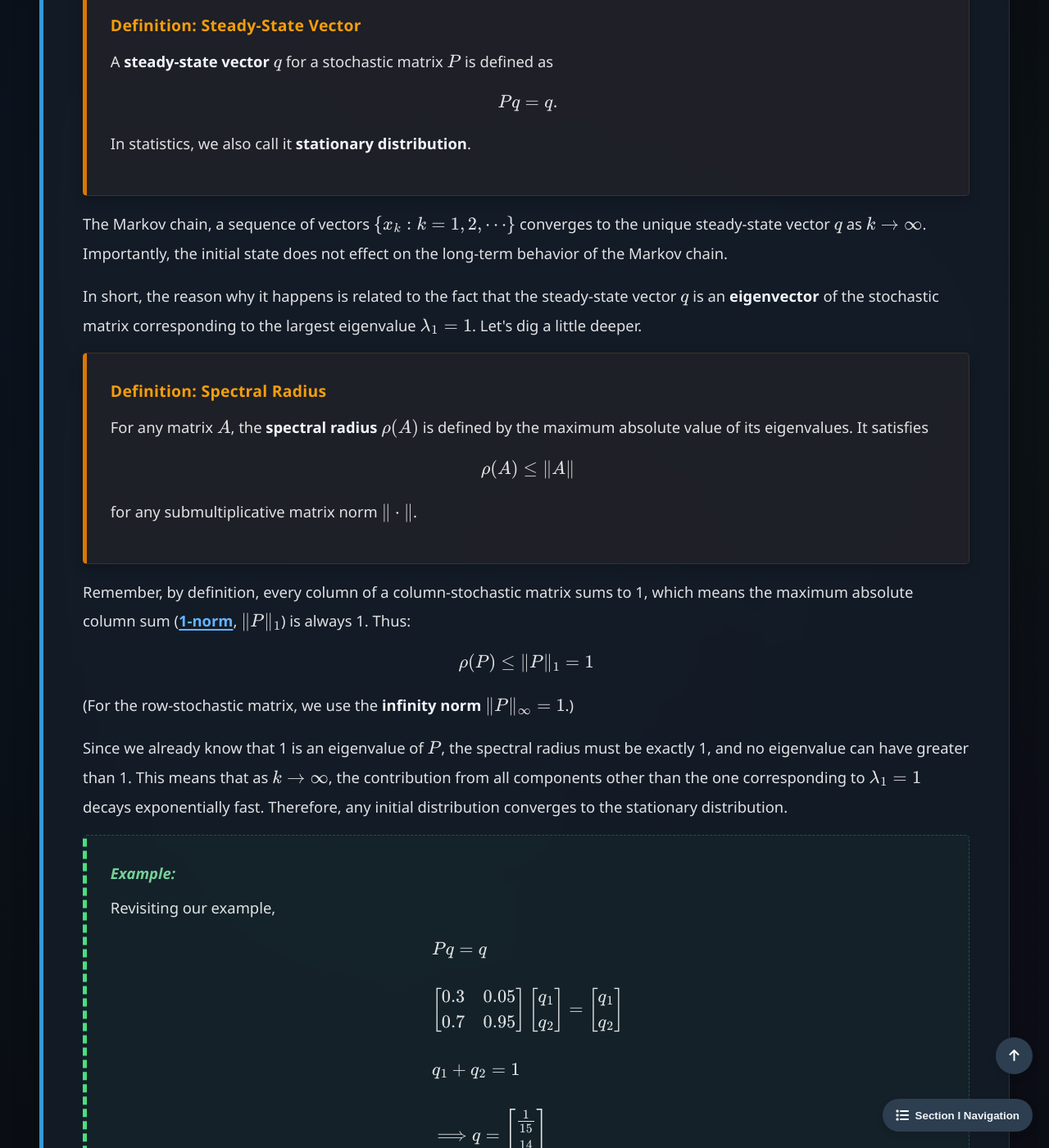
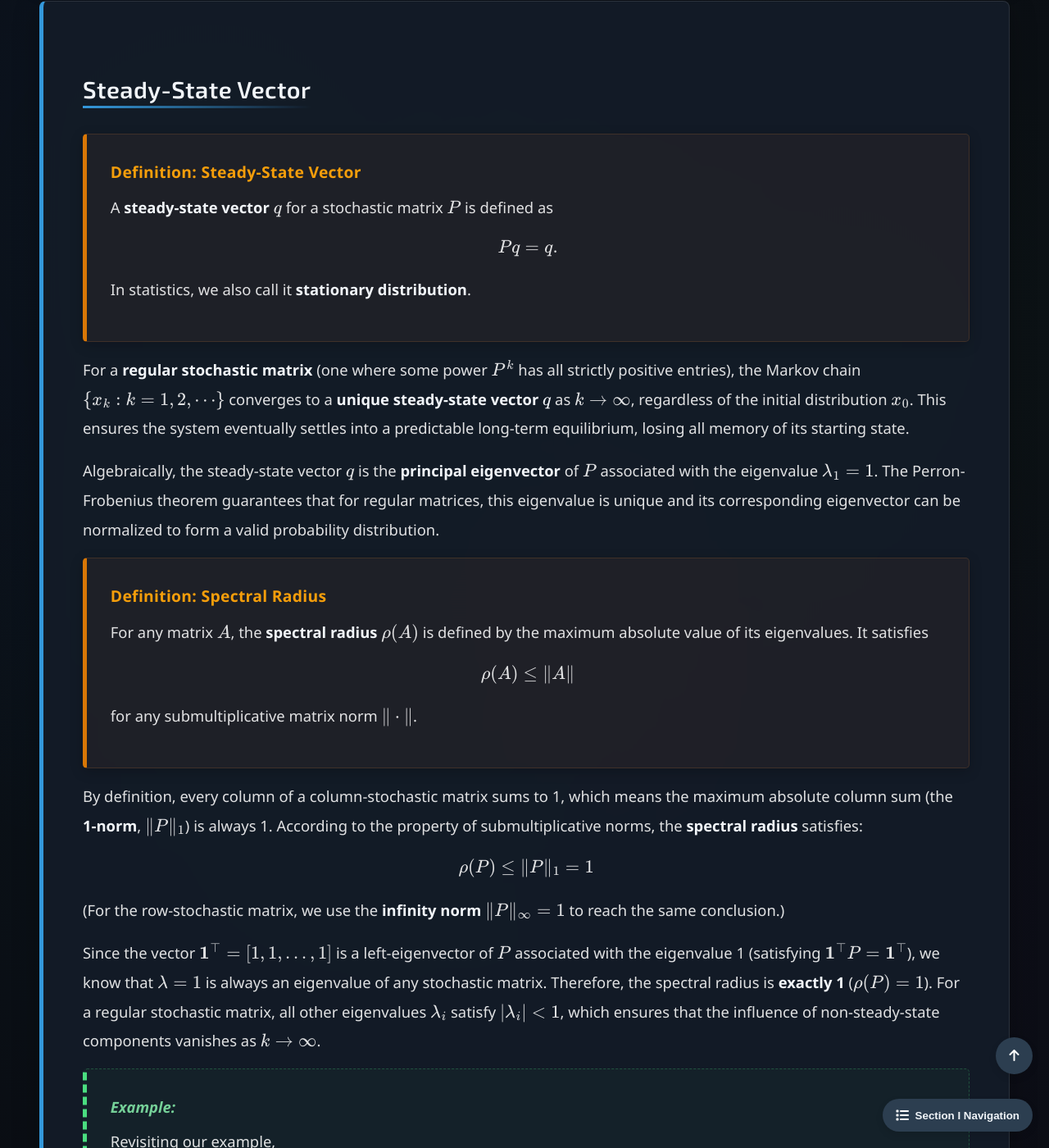
Before and after one commit to Yusukey01/yusukey01.github.io, a Jekyll site: the page built from Mathematics/Linear_algebra/stochastic.html, in a window 1280 px wide and 1400 px high, scrolled down 3718 px. Shown: the whole window at 82% size. Built offline with Jekyll 4.4.1, drawn with Linux system fonts in a browser that asks for light colours; some of the changed text lies outside the part shown.

Commit message:
revised explanations

```diff
--- a/Mathematics/Linear_algebra/stochastic.html
+++ b/Mathematics/Linear_algebra/stochastic.html
@@ -50,6 +50,12 @@ uses_python: false
                 </div>
 
                 <p>
+                    Note that while any matrix satisfying these conditions is a stochastic matrix, further properties such as
+                    <strong>irreducibility</strong> and <strong>aperiodicity</strong> (making the matrix <strong>regular</strong>)
+                    are required to guarantee convergence to a unique stationary distribution.
+                </p>
+
+                <p>
                     In this page, we will use the <strong>column-stochastic matrix</strong>, but we can also use the
                     <strong>row-stochastic matrix</strong>. Essentially, the choice between a row-stochastic and a column-stochastic
                     matrix is a matter of convention and convenience, and both formulations are equivalent up to taking a transpose.
@@ -62,13 +68,17 @@ uses_python: false
                 <div class="insight-box">
                     <h3>Insight: Row vs Column Convention in ML Frameworks</h3>
                     <p>
-                        In practice, most machine learning libraries (scikit-learn, PyTorch, TensorFlow) use
-                        <strong>row-stochastic</strong> convention, where each row of the transition matrix sums to 1.
-                        This is because data is typically stored with samples as rows. For instance, in a softmax
-                        layer of a neural network, the output for each input sample is a probability vector forming
-                        a row of the output matrix. When reading research papers, always check which convention is used —
-                        the mathematics is equivalent (related by transposition), but confusing the two leads to incorrect
-                        matrix multiplications.
+                        In practice, most machine learning libraries (scikit-learn, PyTorch, TensorFlow) adopt the
+                        <strong>row-stochastic</strong> convention, where each row \(\sum_j P_{ij} = 1\). This aligns with the
+                        standard data representation where each <strong>row</strong> corresponds to a sample. For example,
+                        a <strong>Softmax</strong> layer applied across the final dimension of a hidden representation
+                        produces a row-stochastic matrix.
+                    </p>
+                    <p>
+                        Mathematically, if \(x\) is a column vector, the update rule for a column-stochastic matrix is \(x_{k+1} = P x_k\).
+                        In code, using row-stochastic matrices and row vectors \(x^\top\), this becomes \(x_{k+1}^\top = x_k^\top P^\top\)
+                        (often written simply as \(XW\) in linear layers). Always verify the matrix orientation to avoid
+                        incorrect broadcasting or transpositions in your custom layers.
                     </p>
                 </div>
 
@@ -152,15 +162,15 @@ uses_python: false
                 </div>
 
                 <p>
-                    The Markov chain, a sequence of vectors \(\{x_k : k = 1, 2, \cdots\}\) converges to the unique steady-state
-                    vector \(q\) as \(k \to \infty\). Importantly, the initial state does not effect on the long-term behavior of the
-                    Markov chain.
+                    For a <strong>regular stochastic matrix</strong> (one where some power \(P^k\) has all strictly positive entries),
+                    the Markov chain \(\{x_k : k = 1, 2, \cdots\}\) converges to a <strong>unique steady-state vector \(q\)</strong> as
+                     \(k \to \infty\), regardless of the initial distribution \(x_0\). This ensures the system eventually settles into a
+                     predictable long-term equilibrium, losing all memory of its starting state.
                 </p>
-
                 <p>
-                    In short, the reason why it happens is related to the fact that the steady-state vector \(q\) is
-                    an <strong>eigenvector</strong> of the stochastic matrix corresponding to the largest eigenvalue \(\lambda_1 = 1\). Let's
-                    dig a little deeper.
+                    Algebraically, the steady-state vector \(q\) is the <strong>principal eigenvector</strong> of \(P\) associated with the
+                    eigenvalue \(\lambda_1 = 1\). The Perron-Frobenius theorem guarantees that for regular matrices, this eigenvalue is unique
+                    and its corresponding eigenvector can be normalized to form a valid probability distribution.
                 </p>
 
                 <div class="theorem">
@@ -176,18 +186,21 @@ uses_python: false
                 </div>
 
                 <p>
-                    Remember, by definition, every column of a column-stochastic matrix sums to 1, which means the maximum absolute
-                    column sum (<a href="trace.html"><strong>1-norm</strong></a>, \(\| P \|_1\)) is always 1. Thus:
+                    By definition, every column of a column-stochastic matrix sums to 1, which means the maximum absolute column sum
+                    (the <strong>1-norm</strong>, \(\| P \|_1\)) is always 1. According to the property of submultiplicative norms,
+                    the <strong>spectral radius</strong> satisfies:
                     \[
                     \rho(P) \leq \| P \|_1 = 1
                     \]
-                    (For the row-stochastic matrix, we use the <strong>infinity norm</strong> \(\| P \|_{\infty} = 1\).)
+                    (For the row-stochastic matrix, we use the <strong>infinity norm</strong> \(\| P \|_{\infty} = 1\) to reach the
+                    same conclusion.)
                 </p>
                 <p>
-                    Since we already know that 1 is an eigenvalue of \(P\), the spectral radius must be exactly 1, and no eigenvalue
-                    can have greater than 1. This means that as \(k \to \infty\), the contribution from all components other than the
-                    one corresponding to \(\lambda_1 = 1\) decays exponentially fast. Therefore, any initial distribution converges to the
-                    stationary distribution.
+                    Since the vector \(\mathbf{1}^\top = [1, 1, \dots, 1]\) is a left-eigenvector of \(P\) associated with the
+                    eigenvalue 1 (satisfying \(\mathbf{1}^\top P = \mathbf{1}^\top\)), we know that \(\lambda = 1\) is always an
+                    eigenvalue of any stochastic matrix. Therefore, the spectral radius is <strong>exactly 1</strong> (\(\rho(P) = 1\)).
+                    For a regular stochastic matrix, all other eigenvalues \(\lambda_i\) satisfy \(|\lambda_i| < 1\), which ensures that
+                    the influence of non-steady-state components vanishes as \(k \to \infty\).
                 </p>
 
                 <div class="proof">
@@ -311,15 +324,21 @@ uses_python: false
                 <div class="insight-box">
                     <h3>Insight: Doubly Stochastic Matrices in Machine Learning</h3>
                     <p>
-                        Doubly stochastic matrices appear throughout machine learning. The <strong>Sinkhorn-Knopp algorithm</strong>
-                        iteratively normalizes rows and columns of a nonnegative matrix to produce a doubly stochastic
-                        matrix, and forms the basis of <strong>optimal transport</strong> computations used in Wasserstein
-                        GANs, domain adaptation, and distribution matching. In <strong>spectral clustering</strong>, the
-                        normalized graph Laplacian produces a doubly stochastic structure, and the steady-state distribution
-                        of a doubly stochastic matrix is always the uniform distribution \(q = \frac{1}{n}\mathbf{1}\) — a
-                        fact that simplifies the analysis of random walks on graphs.
+                        Doubly stochastic matrices are the cornerstone of <strong>Optimal Transport (OT)</strong>.
+                        The <strong>Sinkhorn-Knopp algorithm</strong> transforms a raw cost matrix into a doubly stochastic
+                        assignment matrix through iterative scaling. This approach is highly valued in modern AI
+                        (e.g., Wasserstein GANs, SuperGlue for feature matching) because it is <strong>fully differentiable</strong>
+                        and enables entropic regularization, turning a hard combinatorial matching problem into a smooth, GPU-friendly
+                        optimization.
+                    </p>
+                    <p>
+                        In <strong>Spectral Clustering</strong>, ensuring the affinity matrix is normalized into a stochastic form
+                        relates to the random walk Laplacian. Since the steady-state of a doubly stochastic matrix is always the
+                        <strong>uniform distribution</strong> \(q = \frac{1}{n}\mathbf{1}\), these matrices are ideal for modeling
+                        systems where no prior bias exists, such as in data shuffling, sorting networks, or fair resource allocation.
                     </p>
                 </div>
+
             </section>
         </div>
 
```
